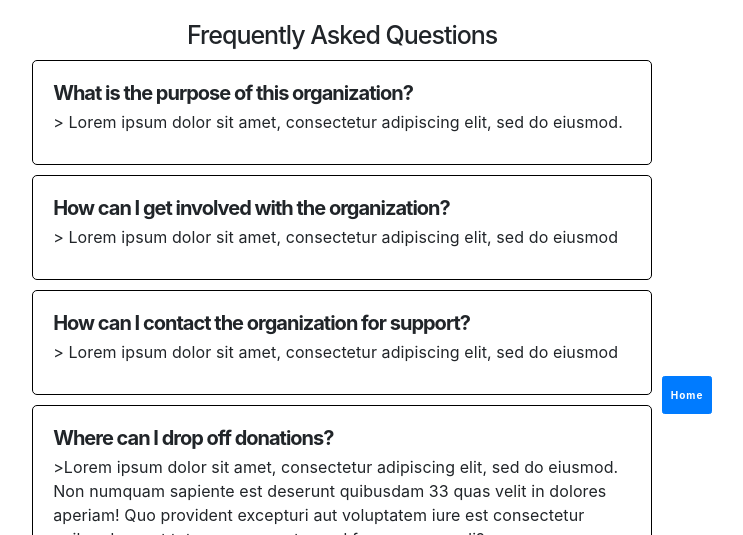
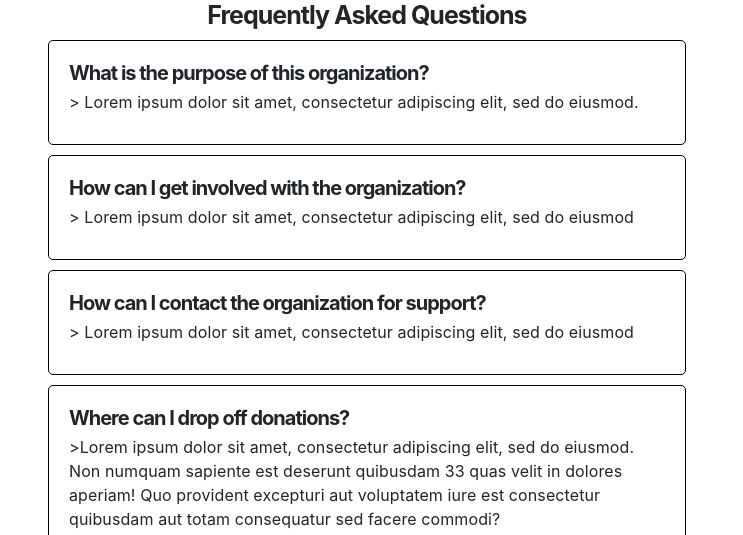
Before and after one commit to digertt/DonorReach, a website: page src/faq-page.html in a window 1280 px wide. Shown: the top 535 px of the page, without its empty margins (273-1016 px from the left). Drawn offline with nearby package versions, Linux system fonts and the light colour scheme.

Commit message:
wrapped subpages with same items as index.html, home buttons

```diff
--- a/src/faq-page.html
+++ b/src/faq-page.html
@@ -46,8 +46,11 @@
     </style>
 </head>
 <body>
-    <div class="faq-container">
-        <h1>Frequently Asked Questions</h1>
+    <div class="container">
+        <div class="row justify-content-center">
+            <main class="column column-60" style="margin: 0 auto">
+                <div>
+                    <h1 style ="text-align: center; font-weight: bold;">Frequently Asked Questions</h1>
 
                     <div class="faq-item">
                         <h3>What is the purpose of this organization?</h3>
@@ -72,8 +75,9 @@
 
                     <!-- Add more FAQ items as needed -->
                 </div>
-
-    <p><a href="index.html"><button href="index.html" class = "btn btn-primary font-weight-bold">Home</button></a></p>
-
+                <p class = "row justify-content-center"><a href="index.html"><button href="index.html" class = "btn btn-primary font-weight-bold">Home</button></a></p>
+            </main>
+        </div>
+    </div>
 </body>
 </html>
```
Also changed, not shown: src/about-page.html (+7 -12 lines), src/contact-page.html (+6 -8 lines). Lines whose indentation alone changed are shown as unchanged.
